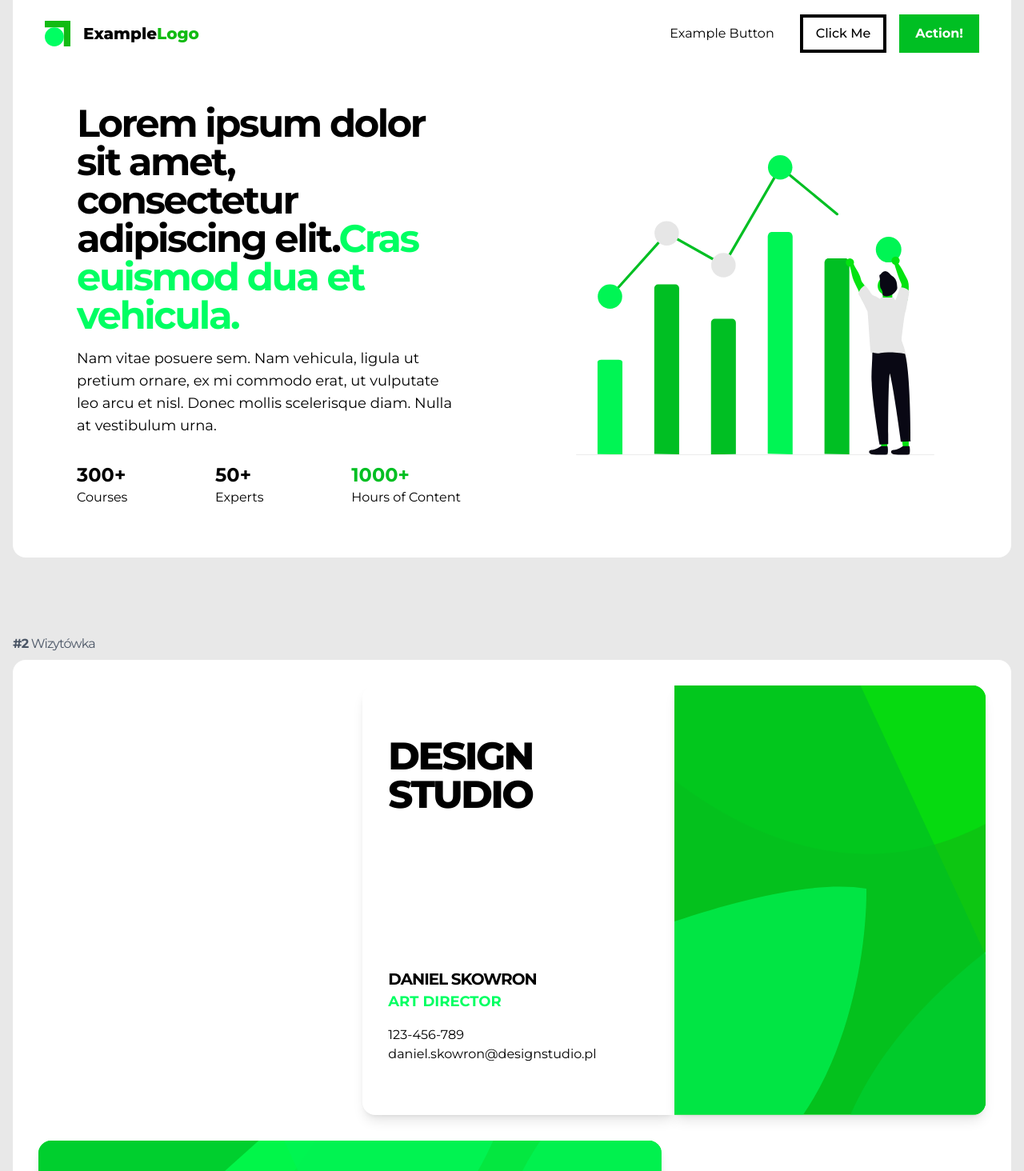
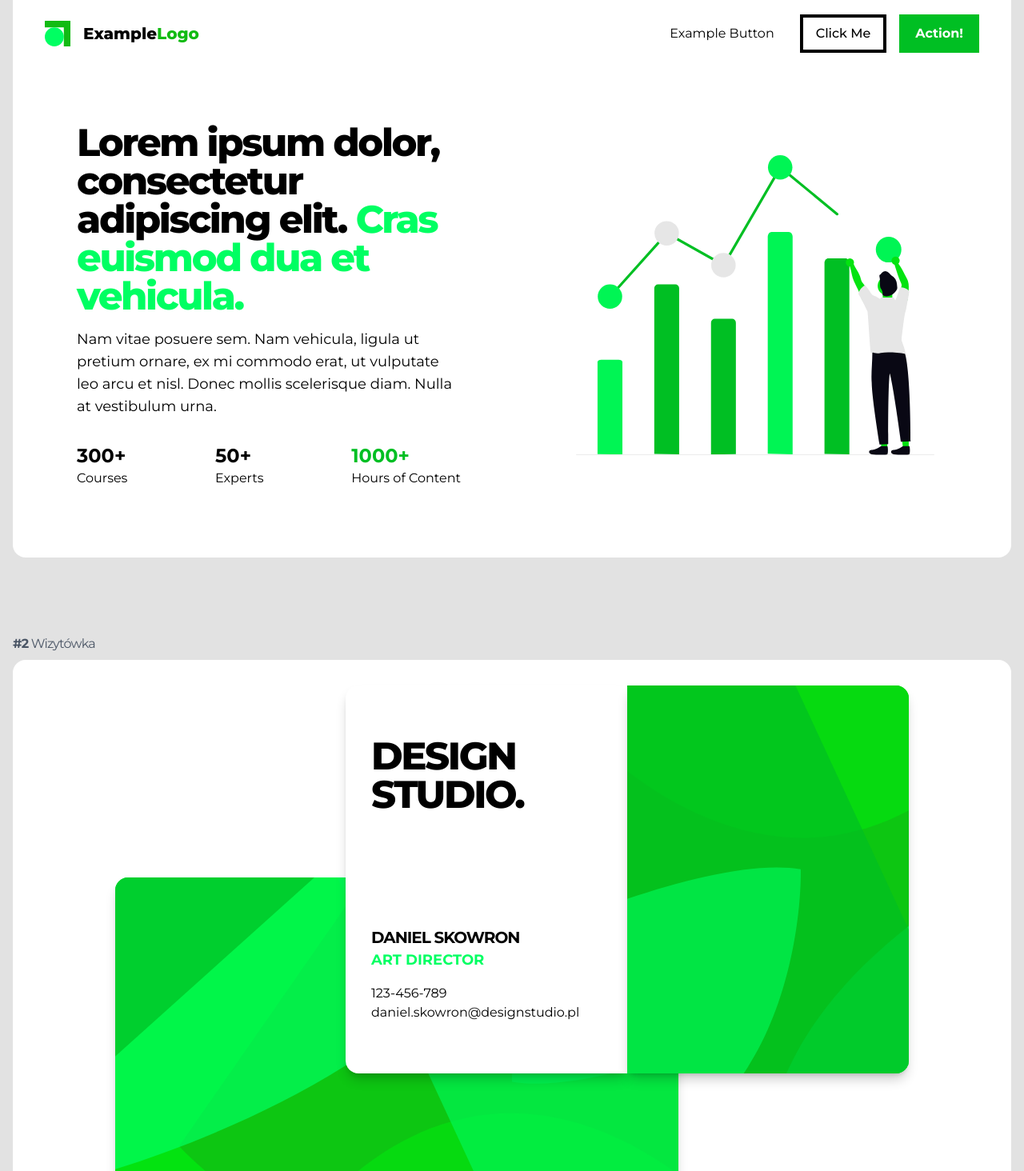
Before and after one commit to daniolsk/color-palette-generator, a Next.js app: page / in a window 1280 px wide. Shown: the part 1226-2690 px from the top of the page at 80% size. Built offline with nearby package versions, Linux system fonts and the light colour scheme.

Commit message:
Update visualizations

```diff
--- a/src/app/globals.css
+++ b/src/app/globals.css
@@ -5,7 +5,7 @@
 }
 
 body {
-    background-color: #E8E8E8;
+    background-color: #e2e2e2;
     min-height: 100vh;
     overflow-x: hidden;
 }
--- a/src/app/page.tsx
+++ b/src/app/page.tsx
@@ -105,7 +105,7 @@ const Home = () => {
             </div>
             <div className="max-w-[1280px] px-4 mx-auto w-full mb-8 mt-16 flex flex-col gap-2">
                 <div className="tracking-tighter text-gray-600"><span className="font-bold">#2</span> Wizytówka</div>
-                <div className="bg-white p-4 rounded-2xl">
+                <div className="bg-white p-4 rounded-2xl z-0 pb-64">
                     <BusinessCardVisualization palette={palette} />
                 </div>
             </div>
--- a/src/components/BusinessCardVisualization.tsx
+++ b/src/components/BusinessCardVisualization.tsx
@@ -2,12 +2,12 @@ import { HexColor } from "@/lib/colors";
 
 export const BusinessCardVisualization = ({ palette }: { palette: HexColor[] }) => {
     return (
-        <section className="grid grid-cols-3 grid-rows-2">
-            <div className="col-start-2 col-span-2 grid grid-cols-2 p-4">
-                <div className="rounded-l-2xl shadow-lg">
+        <section className="flex flex-col relative">
+            <div className="grid grid-cols-2 p-4 mr-24 ml-96 z-20">
+                <div className="rounded-l-2xl shadow-lg/20 bg-white">
                     <main className="flex flex-col justify-center px-8 py-16 h-full">
                         <div className="text-5xl flex-1 font-extrabold tracking-tighter">
-                            DESIGN STUDIO
+                            DESIGN STUDIO.
                         </div>
                         <div className="mt-4">
                             <div className="text-xl font-bold tracking-tighter mt-4">DANIEL SKOWRON</div>
@@ -25,7 +25,8 @@ export const BusinessCardVisualization = ({ palette }: { palette: HexColor[] })
                         </div>
                     </main>
                 </div>
-                <svg className="w-full h-full shadow-lg rounded-r-2xl" width="743" height="1024" viewBox="0 0 743 1024" fill="none" xmlns="http://www.w3.org/2000/svg">
+                <svg className="w-full h-full shadow-lg/20 rounded-r-2xl" width="743" height="1024"
+                     viewBox="0 0 743 1024" fill="none" xmlns="http://www.w3.org/2000/svg">
                     <g clip-path="url(#clip0_60_24)">
                         <rect width="743" height="1024" transform="translate(743 1024) rotate(-180)" fill={palette[3]}/>
                         <path d="M1336.5 315L746.5 1164.5L672.5 1273L-93.5 1250.5L-256 745C-288.5 491.333 -233.4 -33.5001 247 -103.5C727.4 -173.5 1173.5 146.333 1336.5 315Z" fill={palette[2]} fill-opacity="0.7"/>
@@ -41,8 +42,9 @@ export const BusinessCardVisualization = ({ palette }: { palette: HexColor[] })
                     </defs>
                 </svg>
             </div>
-            <div className="col-start-1 col-span-2 p-4">
-                <svg className="w-full h-full shadow-lg rounded-2xl" width="1486" height="1024" viewBox="0 0 1486 1024" fill="none" xmlns="http://www.w3.org/2000/svg">
+            <div className="p-4 mr-96 ml-24 absolute top-60 left-0 z-10">
+                <svg className="w-full h-full shadow-lg/20 rounded-2xl" width="1486" height="1024"
+                     viewBox="0 0 1486 1024" fill="none" xmlns="http://www.w3.org/2000/svg">
                     <g clip-path="url(#clip0_57_2)">
                         <rect width="1486" height="1024" fill={palette[3]}/>
                         <path d="M168.5 709L758.5 -140.5L832.5 -249L1598.5 -226.5L1761 279C1793.5 532.667 1738.4 1057.5 1258 1127.5C777.6 1197.5 331.5 877.667 168.5 709Z" fill={palette[2]} fill-opacity="0.7"/>
--- a/src/components/LandingPageVisualization.tsx
+++ b/src/components/LandingPageVisualization.tsx
@@ -29,8 +29,8 @@ export const LandingPageVisualization = ({ palette }: { palette: HexColor[] }) =
             </header>
             <main className="grid flex-1 grid-cols-2 items-center py-8">
                 <div className="px-16">
-                    <div className="text-5xl font-bold tracking-tighter">
-                        Lorem ipsum dolor sit amet, consectetur adipiscing elit.
+                    <div className="text-5xl font-extrabold tracking-tighter">
+                        Lorem ipsum dolor, consectetur adipiscing elit.{" "}
                         <span className="text-red-900" style={{
                             color: palette[0],
                         }}
```
Also changed, not shown: 1 other file (tests, documents, lock files or other folders).
